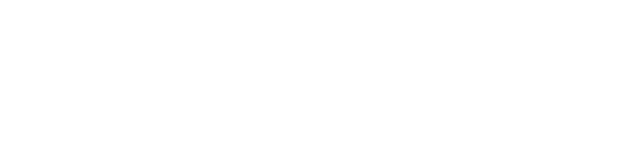
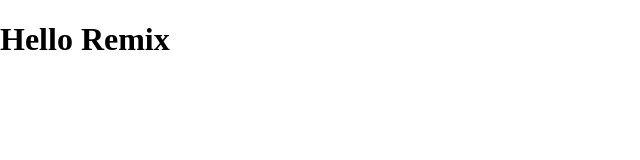
Before and after one commit to remixdrama/template-test, a plain HTML site: page index.html in a window 1280 px wide. Shown: the whole page, without its empty margins (0-640 px from the left). Drawn offline with Linux system fonts and the light colour scheme.

Commit message:
Hello Remix

```diff
--- a/index.html
+++ b/index.html
@@ -15,6 +15,7 @@
     <link rel="stylesheet" href="style.css" />
   </head>
   <body>
+    <h1>Hello Remix</h1>
     <!-- Script -->
     <script src="script.js"></script>
   </body>
```
